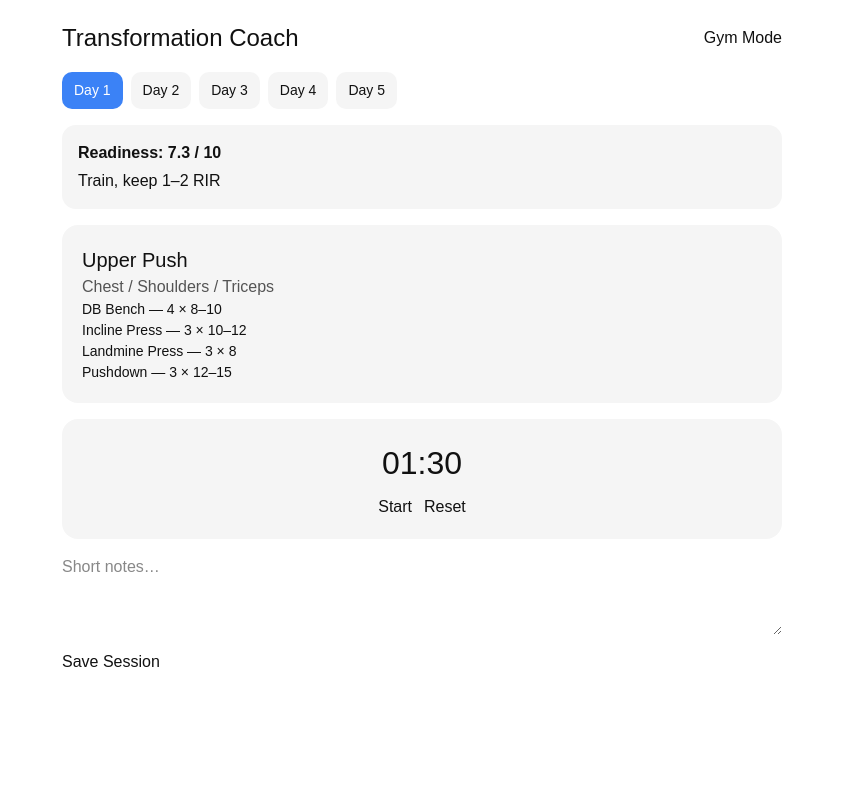
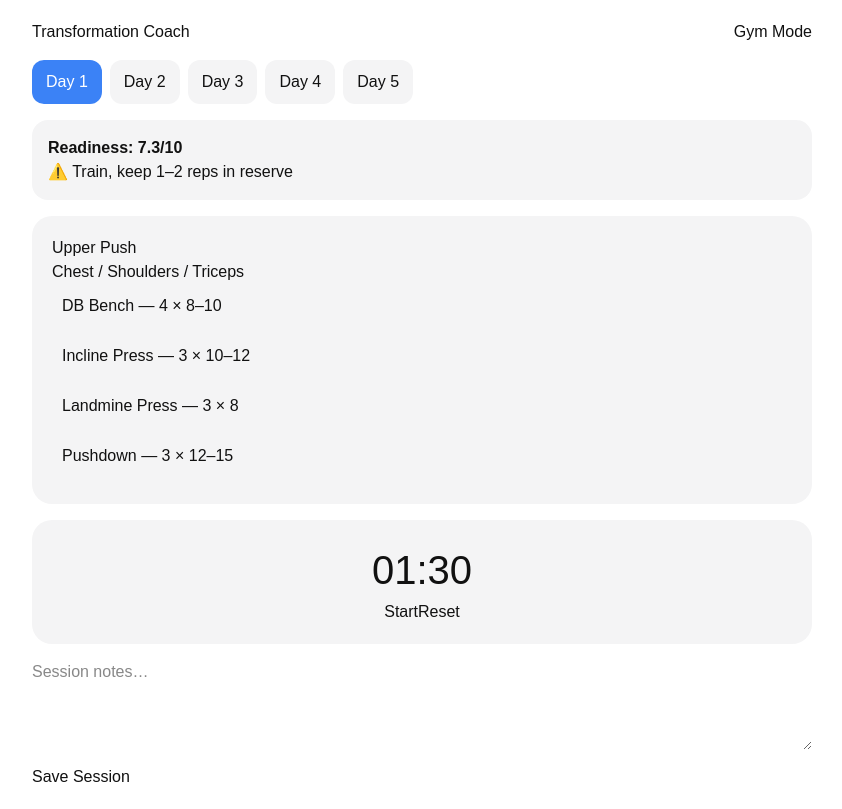
Before and after one commit to vajahat79-lang/transformation-coach, a Next.js app: page / in a window 1280 px wide. Shown: the whole page, without its empty margins (218-1060 px from the left). Built offline with nearby package versions, Linux system fonts and the light colour scheme.

Commit message:
Fix Workouts update version

```diff
--- a/components/TransformationCoachApp.tsx
+++ b/components/TransformationCoachApp.tsx
@@ -2,13 +2,13 @@
 
 import { useEffect, useMemo, useState } from 'react';
 
-/* ---------------- Types ---------------- */
+/* ===================== Types ===================== */
 type Day = 1 | 2 | 3 | 4 | 5;
 
 type Workout = {
-  title: string;
-  focus: string;
-  exercises: string[];
+  readonly title: string;
+  readonly focus: string;
+  readonly exercises: readonly string[];
 };
 
 type Readiness = {
@@ -24,25 +24,21 @@ type SessionLog = {
   notes: string;
 };
 
-/* ---------------- Helpers ---------------- */
-const clamp = (v: number, min: number, max: number) =>
-  Math.min(max, Math.max(min, v));
-
+/* ===================== Helpers ===================== */
 const todayISO = () => new Date().toISOString().slice(0, 10);
 
 function computeReadinessScore(r: Readiness): number {
-  const score = ((10 - r.pain) + r.energy + r.sleep) / 3;
-  return Math.round(score * 10) / 10;
+  return Math.round((((10 - r.pain) + r.energy + r.sleep) / 3) * 10) / 10;
 }
 
 function readinessAdvice(score: number): string {
-  if (score >= 7.5) return 'Push as planned';
-  if (score >= 5.5) return 'Train, keep 1–2 RIR';
-  return 'Reduce volume or skip optional work';
+  if (score >= 7.5) return '✅ Push as planned';
+  if (score >= 5.5) return '⚠️ Train, keep 1–2 reps in reserve';
+  return '🧠 Reduce volume or skip optional work';
 }
 
-/* ---------------- Component ---------------- */
-export default function TransformationCoachAppV4() {
+/* ===================== Component ===================== */
+export default function TransformationCoachApp() {
   const [day, setDay] = useState<Day>(1);
   const [timer, setTimer] = useState(90);
   const [running, setRunning] = useState(false);
@@ -55,12 +51,12 @@ export default function TransformationCoachAppV4() {
     sleep: 7,
   });
 
+  const [completed, setCompleted] = useState<Record<string, boolean>>({});
   const [history, setHistory] = useState<SessionLog[]>([]);
 
-  /* ---------------- Workouts ---------------- */
+  /* ===================== Workouts ===================== */
   const workouts = useMemo(
-    () =>
-      ({
+    () => ({
       1: {
         title: 'Upper Push',
         focus: 'Chest / Shoulders / Triceps',
@@ -83,7 +79,7 @@ export default function TransformationCoachAppV4() {
       },
       3: {
         title: 'Lower Body',
-          focus: 'Glutes / Quads / Hams',
+        focus: 'Glutes / Quads / Hamstrings',
         exercises: [
           'Leg Press — 4 × 8–10',
           'RDL — 3 × 8',
@@ -111,14 +107,14 @@ export default function TransformationCoachAppV4() {
           'Laterals — 3 × 15',
         ],
       },
-      } as const),
+    }),
     []
   );
 
   const workout: Workout = workouts[day];
   const readinessScore = computeReadinessScore(readiness);
 
-  /* ---------------- Timer ---------------- */
+  /* ===================== Timer ===================== */
   useEffect(() => {
     if (!running) return;
     const id = setInterval(() => {
@@ -133,8 +129,14 @@ export default function TransformationCoachAppV4() {
     return () => clearInterval(id);
   }, [running]);
 
-  /* ---------------- Persistence ---------------- */
-  const STORAGE_KEY = 'tc_v4_gym_mode';
+  function resetTimer() {
+    if (readinessScore < 5.5) setTimer(120);
+    else if (readinessScore >= 7.5) setTimer(75);
+    else setTimer(90);
+  }
+
+  /* ===================== Persistence ===================== */
+  const STORAGE_KEY = 'tc_v5_state';
 
   useEffect(() => {
     const raw = localStorage.getItem(STORAGE_KEY);
@@ -145,7 +147,7 @@ export default function TransformationCoachAppV4() {
       if (d.notes) setNotes(d.notes);
       if (d.readiness) setReadiness(d.readiness);
       if (d.history) setHistory(d.history);
-      if (d.gymMode) setGymMode(d.gymMode);
+      if (d.gymMode !== undefined) setGymMode(d.gymMode);
     } catch {}
   }, []);
 
@@ -163,47 +165,45 @@ export default function TransformationCoachAppV4() {
       readiness,
       notes,
     };
-    setHistory((h) =>
-      [entry, ...h.filter((x) => x.date !== entry.date)].slice(0, 30)
-    );
+    setHistory((h) => [entry, ...h.filter((x) => x.date !== entry.date)].slice(0, 30));
+    setCompleted({});
   }
 
-  /* ---------------- Styles ---------------- */
-  const bg = gymMode ? '#0e0e0e' : '#ffffff';
-  const fg = gymMode ? '#f5f5f5' : '#111111';
-  const card = gymMode ? '#1c1c1c' : '#f5f5f5';
+  /* ===================== Auto Gym Mode ===================== */
+  useEffect(() => {
+    if (window.innerWidth < 768) setGymMode(true);
+  }, []);
 
-  /* ---------------- UI ---------------- */
+  /* ===================== Styles ===================== */
+  const bg = gymMode ? '#0b0b0d' : '#ffffff';
+  const card = gymMode ? '#1a1a1f' : '#f4f4f5';
+  const fg = gymMode ? '#f8fafc' : '#111';
+
+  /* ===================== UI ===================== */
   return (
     <div style={{ minHeight: '100vh', background: bg, color: fg }}>
-      <div style={{ padding: 20, maxWidth: 760, margin: '0 auto' }}>
-        <header
-          style={{
-            display: 'flex',
-            justifyContent: 'space-between',
-            alignItems: 'center',
-          }}
-        >
-          <h1 style={{ fontSize: gymMode ? 30 : 24 }}>
-            Transformation Coach
-          </h1>
+      <div style={{ padding: 20, maxWidth: 820, margin: '0 auto' }}>
+        <header style={{ display: 'flex', justifyContent: 'space-between' }}>
+          <h1>Transformation Coach</h1>
           <button onClick={() => setGymMode((v) => !v)}>
             {gymMode ? 'Normal Mode' : 'Gym Mode'}
           </button>
         </header>
 
-        {/* Day selector */}
-        <div style={{ display: 'flex', gap: 8, flexWrap: 'wrap', margin: '16px 0' }}>
-          {([1, 2, 3, 4, 5] as const).map((d) => (
+        <div style={{ display: 'flex', gap: 8, margin: '16px 0', flexWrap: 'wrap' }}>
+          {[1, 2, 3, 4, 5].map((d) => (
             <button
               key={d}
-              onClick={() => setDay(d)}
+              onClick={() => {
+                setDay(d as Day);
+                setCompleted({});
+                resetTimer();
+              }}
               style={{
-                padding: gymMode ? '14px 18px' : '8px 12px',
-                fontSize: gymMode ? 18 : 14,
+                padding: '10px 14px',
+                borderRadius: 12,
                 background: day === d ? '#3b82f6' : card,
                 color: day === d ? '#fff' : fg,
-                borderRadius: 10,
               }}
             >
               Day {d}
@@ -211,67 +211,65 @@ export default function TransformationCoachAppV4() {
           ))}
         </div>
 
-        {/* Readiness */}
-        <div style={{ background: card, padding: 16, borderRadius: 14 }}>
-          <strong>Readiness: {readinessScore} / 10</strong>
-          <div style={{ marginTop: 4 }}>
-            {readinessAdvice(readinessScore)}
-          </div>
+        <div style={{ background: card, padding: 16, borderRadius: 16 }}>
+          <strong>Readiness: {readinessScore}/10</strong>
+          <div>{readinessAdvice(readinessScore)}</div>
         </div>
 
-        {/* Workout */}
-        <div style={{ background: card, padding: 20, borderRadius: 16, marginTop: 16 }}>
-          <h2 style={{ fontSize: gymMode ? 26 : 20 }}>{workout.title}</h2>
-          <p style={{ opacity: 0.7 }}>{workout.focus}</p>
-          <ul style={{ fontSize: gymMode ? 20 : 14 }}>
+        <div style={{ background: card, padding: 20, borderRadius: 20, marginTop: 16 }}>
+          <h2>{workout.title}</h2>
+          <p>{workout.focus}</p>
+          <ul style={{ listStyle: 'none', padding: 0 }}>
             {workout.exercises.map((e) => (
-              <li key={e}>{e}</li>
+              <li
+                key={e}
+                onClick={() =>
+                  setCompleted((c) => ({ ...c, [e]: !c[e] }))
+                }
+                style={{
+                  padding: 10,
+                  borderRadius: 10,
+                  background: completed[e] ? '#22c55e' : 'transparent',
+                  marginBottom: 6,
+                  cursor: 'pointer',
+                }}
+              >
+                {completed[e] ? '✅ ' : ''}
+                {e}
+              </li>
             ))}
           </ul>
         </div>
 
-        {/* Timer */}
         <div
           style={{
             background: card,
             padding: 20,
-            borderRadius: 16,
+            borderRadius: 20,
             marginTop: 16,
             textAlign: 'center',
           }}
         >
-          <div style={{ fontSize: gymMode ? 48 : 32 }}>
+          <div style={{ fontSize: 40 }}>
             {String(Math.floor(timer / 60)).padStart(2, '0')}:
             {String(timer % 60).padStart(2, '0')}
           </div>
-          <div style={{ display: 'flex', gap: 12, justifyContent: 'center', marginTop: 8 }}>
           <button onClick={() => setRunning((v) => !v)}>
             {running ? 'Pause' : 'Start'}
           </button>
-            <button
-              onClick={() => {
-                setRunning(false);
-                setTimer(90);
-              }}
-            >
-              Reset
-            </button>
-          </div>
+          <button onClick={resetTimer}>Reset</button>
         </div>
 
-        {/* Notes */}
-        <div style={{ marginTop: 16 }}>
         <textarea
           value={notes}
           onChange={(e) => setNotes(e.target.value)}
-            placeholder="Short notes…"
-            style={{ width: '100%', height: 80 }}
+          placeholder="Session notes…"
+          style={{ width: '100%', marginTop: 16, height: 90 }}
         />
         <button onClick={saveSession} style={{ marginTop: 8 }}>
           Save Session
         </button>
       </div>
     </div>
-    </div>
   );
 }
```
Lines whose indentation alone changed are shown as unchanged.
